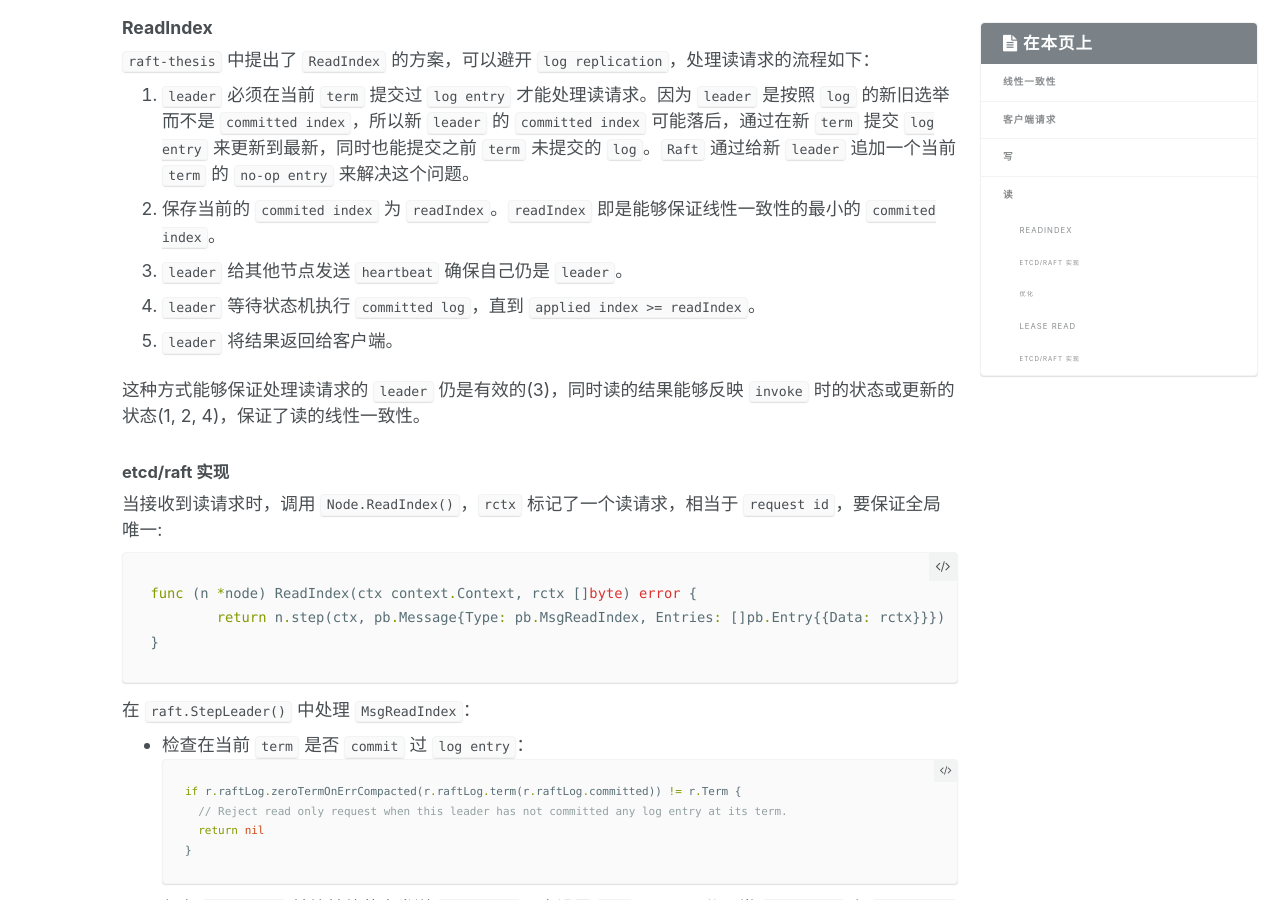
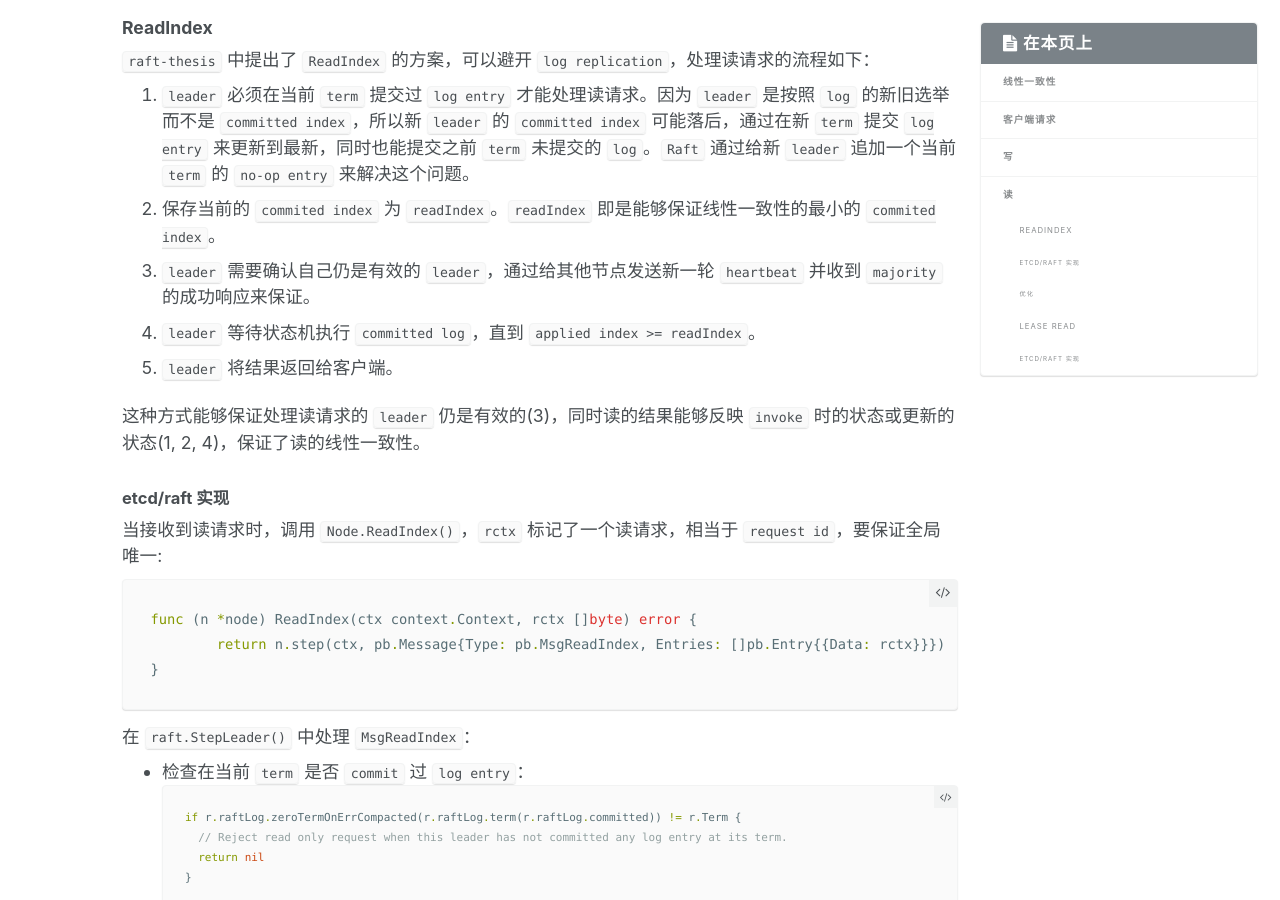
Before and after one commit to youjiali1995/youjiali1995.github.io, a Jekyll site: the page built from _posts/Raft/2018-05-13-etcd-raft-client-interaction.md, in a window 1280 px wide and 900 px high, scrolled down 3200 px. Built offline with Jekyll 4.4.1, drawn with Linux system fonts in a browser that asks for light colours.

Commit message:
modify 2018-05-13-etcd-raft-client-interaction.md

```diff
--- a/_posts/Raft/2018-05-13-etcd-raft-client-interaction.md
+++ b/_posts/Raft/2018-05-13-etcd-raft-client-interaction.md
@@ -72,7 +72,7 @@ func stepFollower(r *raft, m pb.Message) error {
 1. `leader` 必须在当前 `term` 提交过 `log entry` 才能处理读请求。因为 `leader` 是按照 `log` 的新旧选举而不是 `committed index`，所以新 `leader` 的 `committed index` 可能落后，通过在新 `term` 提交
 `log entry` 来更新到最新，同时也能提交之前 `term` 未提交的 `log`。`Raft` 通过给新 `leader` 追加一个当前 `term` 的 `no-op entry` 来解决这个问题。
 2. 保存当前的 `commited index` 为 `readIndex`。`readIndex` 即是能够保证线性一致性的最小的 `commited index`。
-3. `leader` 给其他节点发送 `heartbeat` 确保自己仍是 `leader`。
+3. `leader` 需要确认自己仍是有效的 `leader`，通过给其他节点发送新一轮 `heartbeat` 并收到 `majority` 的成功响应来保证。
 4. `leader` 等待状态机执行 `committed log`，直到 `applied index >= readIndex`。
 5. `leader` 将结果返回给客户端。
 
```
